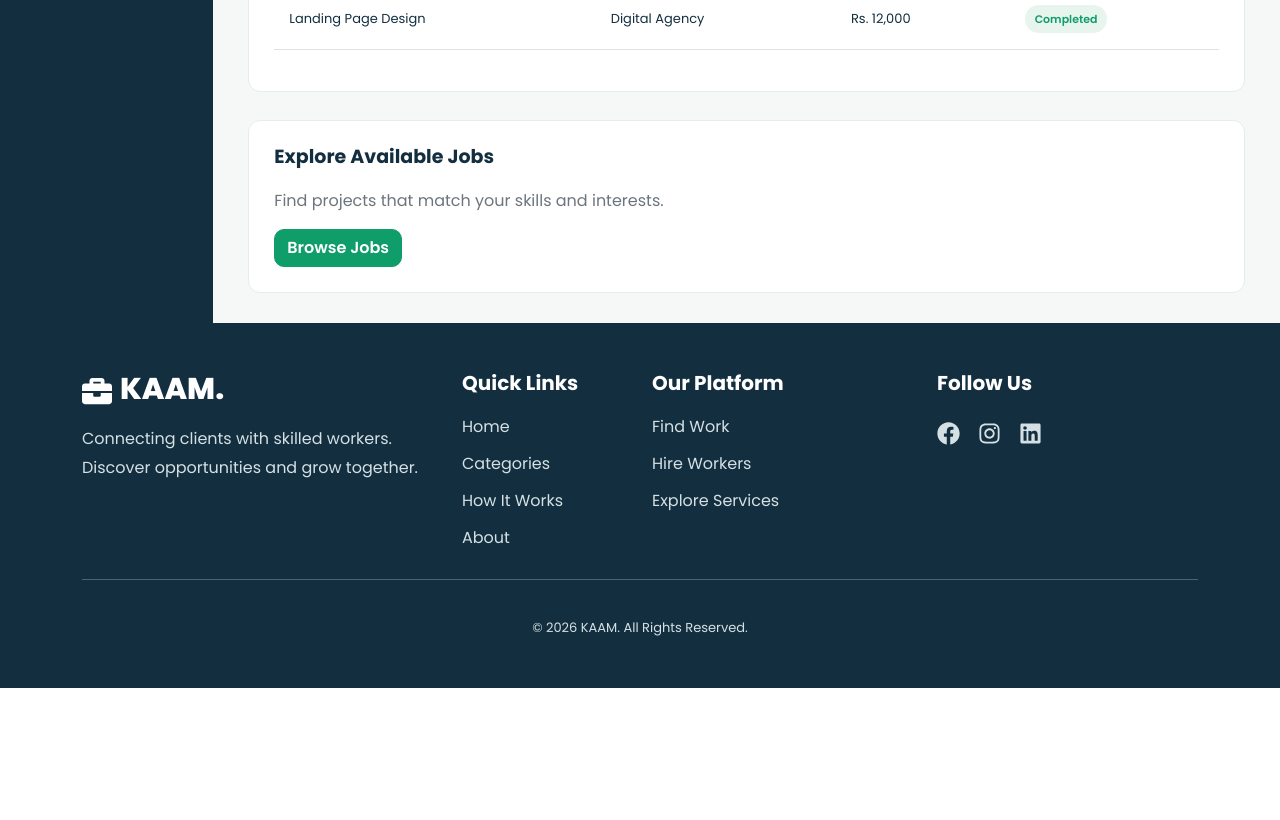
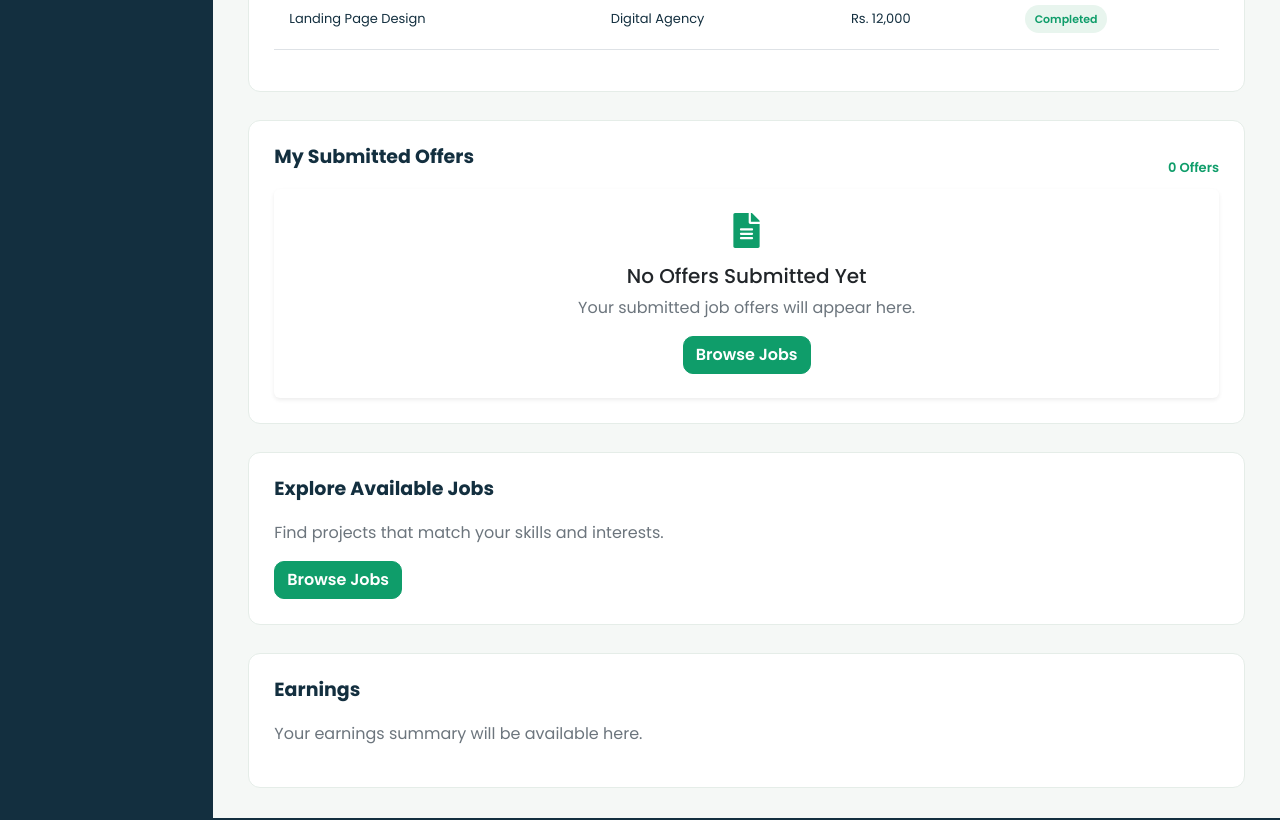
Before and after one commit to AzkaTalat/KAAM-Website, a React (Vite) app: page /worker-dashboard in a window 1280 px wide. Shown: the part 1040-1860 px from the top of the page. Before the commit the page ends 1728 px from the top, so only its background shows below. Built offline with nearby package versions, Linux system fonts and the light colour scheme.

Commit message:
Add worker submitted offers

```diff
--- a/src/pages/WorkerDashboard.jsx
+++ b/src/pages/WorkerDashboard.jsx
@@ -1,3 +1,5 @@
+
+import { useEffect, useState } from 'react';
 
 import {
   FaBriefcase,
@@ -21,11 +23,44 @@ function WorkerDashboard() {
 
   const workerName = currentUser?.name || 'Worker';
 
+  // Worker submitted offers
+  const [offers, setOffers] = useState([]);
+
+  useEffect(() => {
+    const allOffers = JSON.parse(
+      localStorage.getItem('kaamOffers') || '[]'
+    );
+
+    const workerOffers = allOffers.filter(
+      offer =>
+        offer.workerEmail?.toLowerCase() ===
+        currentUser?.email?.toLowerCase()
+    );
+
+    setOffers(workerOffers);
+  }, [currentUser?.email]);
+
   const stats = [
-    { title: 'Available Jobs', value: '24', icon: <FaSearch /> },
-    { title: 'Active Jobs', value: '03', icon: <FaBriefcase /> },
-    { title: 'Submitted Offers', value: '08', icon: <FaFileAlt /> },
-    { title: 'Total Earnings', value: 'Rs. 45K', icon: <FaMoneyBillWave /> }
+    {
+      title: 'Available Jobs',
+      value: '24',
+      icon: <FaSearch />
+    },
+    {
+      title: 'Active Jobs',
+      value: '03',
+      icon: <FaBriefcase />
+    },
+    {
+      title: 'Submitted Offers',
+      value: String(offers.length).padStart(2, '0'),
+      icon: <FaFileAlt />
+    },
+    {
+      title: 'Total Earnings',
+      value: 'Rs. 45K',
+      icon: <FaMoneyBillWave />
+    }
   ];
 
   const jobs = [
@@ -76,7 +111,10 @@ function WorkerDashboard() {
         : user
     );
 
-    localStorage.setItem('kaamUsers', JSON.stringify(updatedUsers));
+    localStorage.setItem(
+      'kaamUsers',
+      JSON.stringify(updatedUsers)
+    );
 
     navigate('/client-dashboard');
   }
@@ -270,6 +308,112 @@ function WorkerDashboard() {
               </div>
             </div>
 
+            {/* MY OFFERS */}
+            <div className="dashboard-section" id="offers">
+
+              <div className="section-title-row">
+                <h4>My Submitted Offers</h4>
+                <span>{offers.length} Offers</span>
+              </div>
+
+              {offers.length === 0 ? (
+
+                <div className="card border-0 shadow-sm p-4 text-center">
+
+                  <FaFileAlt
+                    size={35}
+                    className="mx-auto mb-3"
+                    style={{ color: '#0F9D6A' }}
+                  />
+
+                  <h5>No Offers Submitted Yet</h5>
+
+                  <p className="text-secondary mb-3">
+                    Your submitted job offers will appear here.
+                  </p>
+
+                  <Link
+                    to="/browse-jobs"
+                    className="btn btn-primary mx-auto"
+                  >
+                    Browse Jobs
+                  </Link>
+
+                </div>
+
+              ) : (
+
+                <div className="row g-4">
+
+                  {offers.map(offer => (
+
+                    <div className="col-12" key={offer.id}>
+
+                      <div className="card border-0 shadow-sm p-4">
+
+                        <div className="d-flex justify-content-between align-items-start flex-wrap gap-3">
+
+                          <div>
+                            <h5 className="fw-bold mb-1">
+                              {offer.jobTitle}
+                            </h5>
+
+                            <p className="text-secondary mb-0">
+                              Client: {offer.clientName}
+                            </p>
+                          </div>
+
+                          <span
+                            className={`badge ${
+                              offer.status === 'Accepted'
+                                ? 'bg-success'
+                                : offer.status === 'Rejected'
+                                ? 'bg-danger'
+                                : 'bg-warning text-dark'
+                            }`}
+                          >
+                            {offer.status || 'Pending'}
+                          </span>
+
+                        </div>
+
+                        <hr />
+
+                        <h5 className="mb-3">
+                          <strong>Your Offer:</strong>{' '}
+                          <span style={{ color: '#0F9D6A' }}>
+                            PKR {Number(offer.amount).toLocaleString()}
+                          </span>
+                        </h5>
+
+                        <div
+                          className="p-3 rounded mb-3"
+                          style={{ background: '#E8F5EE' }}
+                        >
+                          <strong>Your Cover Message</strong>
+
+                          <p className="mb-0 mt-2">
+                            {offer.message}
+                          </p>
+                        </div>
+
+                        <p className="text-secondary mb-0">
+                          <strong>Submitted:</strong>{' '}
+                          {new Date(offer.submittedAt).toLocaleDateString()}
+                        </p>
+
+                      </div>
+
+                    </div>
+
+                  ))}
+
+                </div>
+
+              )}
+
+            </div>
+
             {/* AVAILABLE JOBS */}
             <div className="dashboard-section" id="available">
 
@@ -285,6 +429,17 @@ function WorkerDashboard() {
 
             </div>
 
+            {/* EARNINGS */}
+            <div className="dashboard-section" id="earnings">
+
+              <h4>Earnings</h4>
+
+              <p className="text-secondary">
+                Your earnings summary will be available here.
+              </p>
+
+            </div>
+
           </main>
         </div>
       </div>
```
